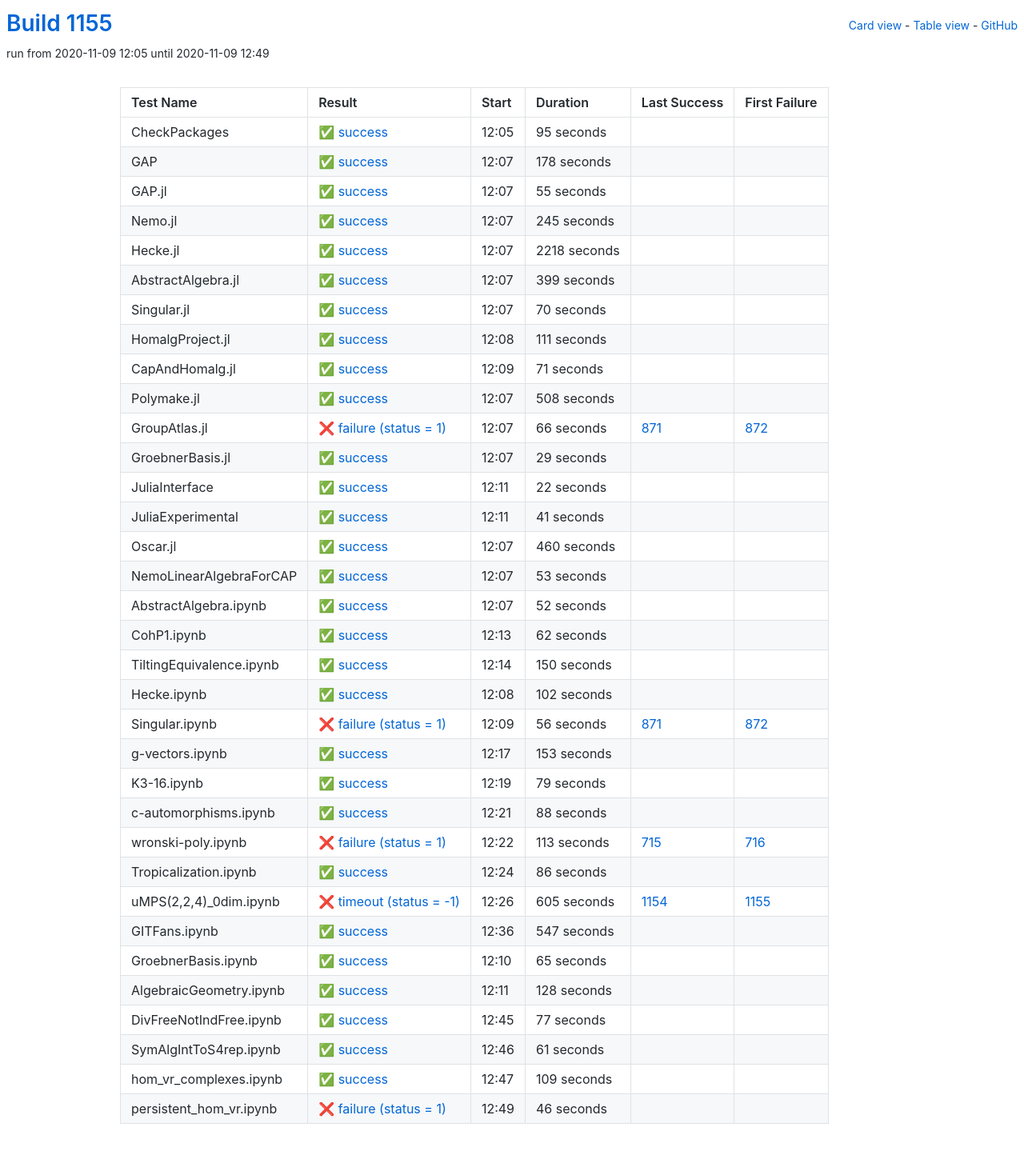
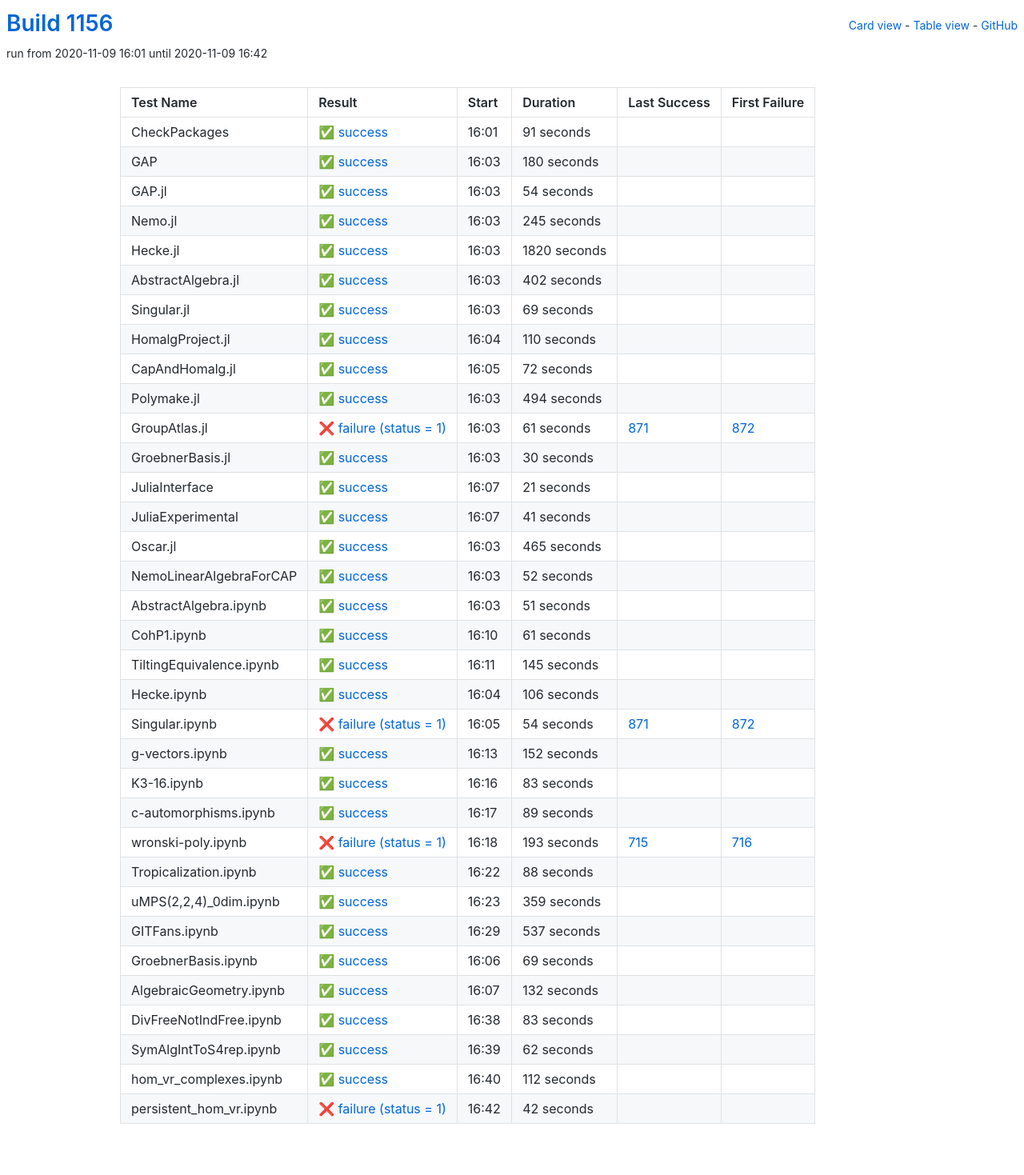
Before and after one commit to oscar-system/oscar-ci-status-stable, a Jekyll site: the page built from table.html, in a window 1280 px wide. Shown: the whole page at 80% size. Built offline with Jekyll 4.4.1, drawn with Linux system fonts in a browser that asks for light colours.

Commit message:
Build #1156

```diff
--- a/_data/ci.yml
+++ b/_data/ci.yml
@@ -1,6 +1,6 @@
 ---
-build: 1155
-build_url: https://oscarci.mathematik.uni-kl.de/job/oscar-stable/1155/
+build: 1156
+build_url: https://oscarci.mathematik.uni-kl.de/job/oscar-stable/1156/
 job: oscar-stable
 organization: oscar-system
 repo: oscar-ci-status-stable
@@ -8,44 +8,44 @@ repourl: https://github.com/oscar-system/oscar-ci-status-stable
 tests:
 - name: CheckPackages
   id: checkpackages
-  log: https://oscarci.mathematik.uni-kl.de/job/oscar-stable/1155/artifact/logs/build-1155/CheckPackages.log
-  start: 2020-11-09 12:05
+  log: https://oscarci.mathematik.uni-kl.de/job/oscar-stable/1156/artifact/logs/build-1156/CheckPackages.log
+  start: 2020-11-09 16:01
   success: true
   exitcode: 0
   status: success
-  duration: 95
+  duration: 91
   last_success: false
   last_success_url:
   first_failure: false
   first_failure_url:
 - name: GAP
   id: gap
-  log: https://oscarci.mathematik.uni-kl.de/job/oscar-stable/1155/artifact/logs/build-1155/GAP.log
-  start: 2020-11-09 12:07
+  log: https://oscarci.mathematik.uni-kl.de/job/oscar-stable/1156/artifact/logs/build-1156/GAP.log
+  start: 2020-11-09 16:03
   success: true
   exitcode: 0
   status: success
-  duration: 178
+  duration: 180
   last_success: false
   last_success_url:
   first_failure: false
   first_failure_url:
 - name: GAP.jl
   id: gap-jl
-  log: https://oscarci.mathematik.uni-kl.de/job/oscar-stable/1155/artifact/logs/build-1155/GAP.jl.log
-  start: 2020-11-09 12:07
+  log: https://oscarci.mathematik.uni-kl.de/job/oscar-stable/1156/artifact/logs/build-1156/GAP.jl.log
+  start: 2020-11-09 16:03
   success: true
   exitcode: 0
   status: success
-  duration: 55
+  duration: 54
   last_success: false
   last_success_url:
   first_failure: false
   first_failure_url:
 - name: Nemo.jl
   id: nemo-jl
-  log: https://oscarci.mathematik.uni-kl.de/job/oscar-stable/1155/artifact/logs/build-1155/Nemo.jl.log
-  start: 2020-11-09 12:07
+  log: https://oscarci.mathematik.uni-kl.de/job/oscar-stable/1156/artifact/logs/build-1156/Nemo.jl.log
+  start: 2020-11-09 16:03
   success: true
   exitcode: 0
   status: success
@@ -56,116 +56,116 @@ tests:
   first_failure_url:
 - name: Hecke.jl
   id: hecke-jl
-  log: https://oscarci.mathematik.uni-kl.de/job/oscar-stable/1155/artifact/logs/build-1155/Hecke.jl.log
-  start: 2020-11-09 12:07
+  log: https://oscarci.mathematik.uni-kl.de/job/oscar-stable/1156/artifact/logs/build-1156/Hecke.jl.log
+  start: 2020-11-09 16:03
   success: true
   exitcode: 0
   status: success
-  duration: 2218
+  duration: 1820
   last_success: false
   last_success_url:
   first_failure: false
   first_failure_url:
 - name: AbstractAlgebra.jl
   id: abstractalgebra-jl
-  log: https://oscarci.mathematik.uni-kl.de/job/oscar-stable/1155/artifact/logs/build-1155/AbstractAlgebra.jl.log
-  start: 2020-11-09 12:07
+  log: https://oscarci.mathematik.uni-kl.de/job/oscar-stable/1156/artifact/logs/build-1156/AbstractAlgebra.jl.log
+  start: 2020-11-09 16:03
   success: true
   exitcode: 0
   status: success
-  duration: 399
+  duration: 402
   last_success: false
   last_success_url:
   first_failure: false
   first_failure_url:
 - name: Singular.jl
   id: singular-jl
-  log: https://oscarci.mathematik.uni-kl.de/job/oscar-stable/1155/artifact/logs/build-1155/Singular.jl.log
-  start: 2020-11-09 12:07
+  log: https://oscarci.mathematik.uni-kl.de/job/oscar-stable/1156/artifact/logs/build-1156/Singular.jl.log
+  start: 2020-11-09 16:03
   success: true
   exitcode: 0
   status: success
-  duration: 70
+  duration: 69
   last_success: false
   last_success_url:
   first_failure: false
   first_failure_url:
 - name: HomalgProject.jl
   id: homalgproject-jl
-  log: https://oscarci.mathematik.uni-kl.de/job/oscar-stable/1155/artifact/logs/build-1155/HomalgProject.jl.log
-  start: 2020-11-09 12:08
+  log: https://oscarci.mathematik.uni-kl.de/job/oscar-stable/1156/artifact/logs/build-1156/HomalgProject.jl.log
+  start: 2020-11-09 16:04
   success: true
   exitcode: 0
   status: success
-  duration: 111
+  duration: 110
   last_success: false
   last_success_url:
   first_failure: false
   first_failure_url:
 - name: CapAndHomalg.jl
   id: capandhomalg-jl
-  log: https://oscarci.mathematik.uni-kl.de/job/oscar-stable/1155/artifact/logs/build-1155/CapAndHomalg.jl.log
-  start: 2020-11-09 12:09
+  log: https://oscarci.mathematik.uni-kl.de/job/oscar-stable/1156/artifact/logs/build-1156/CapAndHomalg.jl.log
+  start: 2020-11-09 16:05
   success: true
   exitcode: 0
   status: success
-  duration: 71
+  duration: 72
   last_success: false
   last_success_url:
   first_failure: false
   first_failure_url:
 - name: Polymake.jl
   id: polymake-jl
-  log: https://oscarci.mathematik.uni-kl.de/job/oscar-stable/1155/artifact/logs/build-1155/Polymake.jl.log
-  start: 2020-11-09 12:07
+  log: https://oscarci.mathematik.uni-kl.de/job/oscar-stable/1156/artifact/logs/build-1156/Polymake.jl.log
+  start: 2020-11-09 16:03
   success: true
   exitcode: 0
   status: success
-  duration: 508
+  duration: 494
   last_success: false
   last_success_url:
   first_failure: false
   first_failure_url:
 - name: GroupAtlas.jl
   id: groupatlas-jl
-  log: https://oscarci.mathematik.uni-kl.de/job/oscar-stable/1155/artifact/logs/build-1155/GroupAtlas.jl.log
-  start: 2020-11-09 12:07
+  log: https://oscarci.mathematik.uni-kl.de/job/oscar-stable/1156/artifact/logs/build-1156/GroupAtlas.jl.log
+  start: 2020-11-09 16:03
   success: false
   exitcode: 1
   status: failure
-  duration: 66
+  duration: 61
   last_success: 871
   last_success_url: https://oscarci.mathematik.uni-kl.de/job/oscar-stable/871/
   first_failure: 872
   first_failure_url: https://oscarci.mathematik.uni-kl.de/job/oscar-stable/872/
 - name: GroebnerBasis.jl
   id: groebnerbasis-jl
-  log: https://oscarci.mathematik.uni-kl.de/job/oscar-stable/1155/artifact/logs/build-1155/GroebnerBasis.jl.log
-  start: 2020-11-09 12:07
+  log: https://oscarci.mathematik.uni-kl.de/job/oscar-stable/1156/artifact/logs/build-1156/GroebnerBasis.jl.log
+  start: 2020-11-09 16:03
   success: true
   exitcode: 0
   status: success
-  duration: 29
+  duration: 30
   last_success: false
   last_success_url:
   first_failure: false
   first_failure_url:
 - name: JuliaInterface
   id: juliainterface
-  log: https://oscarci.mathematik.uni-kl.de/job/oscar-stable/1155/artifact/logs/build-1155/JuliaInterface.log
-  start: 2020-11-09 12:11
+  log: https://oscarci.mathematik.uni-kl.de/job/oscar-stable/1156/artifact/logs/build-1156/JuliaInterface.log
+  start: 2020-11-09 16:07
   success: true
   exitcode: 0
   status: success
-  duration: 22
+  duration: 21
   last_success: false
   last_success_url:
   first_failure: false
   first_failure_url:
 - name: JuliaExperimental
   id: juliaexperimental
-  log: https://oscarci.mathematik.uni-kl.de/job/oscar-stable/1155/artifact/logs/build-1155/JuliaExperimental.log
-  start: 2020-11-09 12:11
+  log: https://oscarci.mathematik.uni-kl.de/job/oscar-stable/1156/artifact/logs/build-1156/JuliaExperimental.log
+  start: 2020-11-09 16:07
   success: true
   exitcode: 0
   status: success
@@ -176,32 +176,20 @@ tests:
   first_failure_url:
 - name: Oscar.jl
   id: oscar-jl
-  log: https://oscarci.mathematik.uni-kl.de/job/oscar-stable/1155/artifact/logs/build-1155/Oscar.jl.log
-  start: 2020-11-09 12:07
+  log: https://oscarci.mathematik.uni-kl.de/job/oscar-stable/1156/artifact/logs/build-1156/Oscar.jl.log
+  start: 2020-11-09 16:03
   success: true
   exitcode: 0
   status: success
-  duration: 460
+  duration: 465
   last_success: false
   last_success_url:
   first_failure: false
   first_failure_url:
 - name: NemoLinearAlgebraForCAP
   id: nemolinearalgebraforcap
-  log: https://oscarci.mathematik.uni-kl.de/job/oscar-stable/1155/artifact/logs/build-1155/NemoLinearAlgebraForCAP.log
-  start: 2020-11-09 12:07
-  success: true
-  exitcode: 0
-  status: success
-  duration: 53
-  last_success: false
-  last_success_url:
-  first_failure: false
-  first_failure_url:
-- name: AbstractAlgebra.ipynb
-  id: abstractalgebra-ipynb
-  log: https://oscarci.mathematik.uni-kl.de/job/oscar-stable/1155/artifact/logs/build-1155/AbstractAlgebra.ipynb.log
-  start: 2020-11-09 12:07
+  log: https://oscarci.mathematik.uni-kl.de/job/oscar-stable/1156/artifact/logs/build-1156/NemoLinearAlgebraForCAP.log
+  start: 2020-11-09 16:03
   success: true
   exitcode: 0
   status: success
@@ -210,10 +198,190 @@ tests:
   last_success_url:
   first_failure: false
   first_failure_url:
+- name: AbstractAlgebra.ipynb
+  id: abstractalgebra-ipynb
+  log: https://oscarci.mathematik.uni-kl.de/job/oscar-stable/1156/artifact/logs/build-1156/AbstractAlgebra.ipynb.log
+  start: 2020-11-09 16:03
+  success: true
+  exitcode: 0
+  status: success
+  duration: 51
+  last_success: false
+  last_success_url:
+  first_failure: false
+  first_failure_url:
 - name: CohP1.ipynb
   id: cohp1-ipynb
-  log: https://oscarci.mathematik.uni-kl.de/job/oscar-stable/1155/artifact/logs/build-1155/CohP1.ipynb.log
-  start: 2020-11-09 12:13
+  log: https://oscarci.mathematik.uni-kl.de/job/oscar-stable/1156/artifact/logs/build-1156/CohP1.ipynb.log
+  start: 2020-11-09 16:10
+  success: true
+  exitcode: 0
+  status: success
+  duration: 61
+  last_success: false
+  last_success_url:
+  first_failure: false
+  first_failure_url:
+- name: TiltingEquivalence.ipynb
+  id: tiltingequivalence-ipynb
+  log: https://oscarci.mathematik.uni-kl.de/job/oscar-stable/1156/artifact/logs/build-1156/TiltingEquivalence.ipynb.log
+  start: 2020-11-09 16:11
+  success: true
+  exitcode: 0
+  status: success
+  duration: 145
+  last_success: false
+  last_success_url:
+  first_failure: false
+  first_failure_url:
+- name: Hecke.ipynb
+  id: hecke-ipynb
+  log: https://oscarci.mathematik.uni-kl.de/job/oscar-stable/1156/artifact/logs/build-1156/Hecke.ipynb.log
+  start: 2020-11-09 16:04
+  success: true
+  exitcode: 0
+  status: success
+  duration: 106
+  last_success: false
+  last_success_url:
+  first_failure: false
+  first_failure_url:
+- name: Singular.ipynb
+  id: singular-ipynb
+  log: https://oscarci.mathematik.uni-kl.de/job/oscar-stable/1156/artifact/logs/build-1156/Singular.ipynb.log
+  start: 2020-11-09 16:05
+  success: false
+  exitcode: 1
+  status: failure
+  duration: 54
+  last_success: 871
+  last_success_url: https://oscarci.mathematik.uni-kl.de/job/oscar-stable/871/
+  first_failure: 872
+  first_failure_url: https://oscarci.mathematik.uni-kl.de/job/oscar-stable/872/
+- name: g-vectors.ipynb
+  id: g-vectors-ipynb
+  log: https://oscarci.mathematik.uni-kl.de/job/oscar-stable/1156/artifact/logs/build-1156/g-vectors.ipynb.log
+  start: 2020-11-09 16:13
+  success: true
+  exitcode: 0
+  status: success
+  duration: 152
+  last_success: false
+  last_success_url:
+  first_failure: false
+  first_failure_url:
+- name: K3-16.ipynb
+  id: k3-16-ipynb
+  log: https://oscarci.mathematik.uni-kl.de/job/oscar-stable/1156/artifact/logs/build-1156/K3-16.ipynb.log
+  start: 2020-11-09 16:16
+  success: true
+  exitcode: 0
+  status: success
+  duration: 83
+  last_success: false
+  last_success_url:
+  first_failure: false
+  first_failure_url:
+- name: c-automorphisms.ipynb
+  id: c-automorphisms-ipynb
+  log: https://oscarci.mathematik.uni-kl.de/job/oscar-stable/1156/artifact/logs/build-1156/c-automorphisms.ipynb.log
+  start: 2020-11-09 16:17
+  success: true
+  exitcode: 0
+  status: success
+  duration: 89
+  last_success: false
+  last_success_url:
+  first_failure: false
+  first_failure_url:
+- name: wronski-poly.ipynb
+  id: wronski-poly-ipynb
+  log: https://oscarci.mathematik.uni-kl.de/job/oscar-stable/1156/artifact/logs/build-1156/wronski-poly.ipynb.log
+  start: 2020-11-09 16:18
+  success: false
+  exitcode: 1
+  status: failure
+  duration: 193
+  last_success: 715
+  last_success_url: https://oscarci.mathematik.uni-kl.de/job/oscar-stable/715/
+  first_failure: 716
+  first_failure_url: https://oscarci.mathematik.uni-kl.de/job/oscar-stable/716/
+- name: Tropicalization.ipynb
+  id: tropicalization-ipynb
+  log: https://oscarci.mathematik.uni-kl.de/job/oscar-stable/1156/artifact/logs/build-1156/Tropicalization.ipynb.log
+  start: 2020-11-09 16:22
+  success: true
+  exitcode: 0
+  status: success
+  duration: 88
+  last_success: false
+  last_success_url:
+  first_failure: false
+  first_failure_url:
+- name: uMPS(2,2,4)_0dim.ipynb
+  id: umps-2-2-4-0dim-ipynb
+  log: https://oscarci.mathematik.uni-kl.de/job/oscar-stable/1156/artifact/logs/build-1156/uMPS-2-2-4-_0dim.ipynb.log
+  start: 2020-11-09 16:23
+  success: true
+  exitcode: 0
+  status: success
+  duration: 359
+  last_success: false
+  last_success_url:
+  first_failure: false
+  first_failure_url:
+- name: GITFans.ipynb
+  id: gitfans-ipynb
+  log: https://oscarci.mathematik.uni-kl.de/job/oscar-stable/1156/artifact/logs/build-1156/GITFans.ipynb.log
+  start: 2020-11-09 16:29
+  success: true
+  exitcode: 0
+  status: success
+  duration: 537
+  last_success: false
+  last_success_url:
+  first_failure: false
+  first_failure_url:
+- name: GroebnerBasis.ipynb
+  id: groebnerbasis-ipynb
+  log: https://oscarci.mathematik.uni-kl.de/job/oscar-stable/1156/artifact/logs/build-1156/GroebnerBasis.ipynb.log
+  start: 2020-11-09 16:06
+  success: true
+  exitcode: 0
+  status: success
+  duration: 69
+  last_success: false
+  last_success_url:
+  first_failure: false
+  first_failure_url:
+- name: AlgebraicGeometry.ipynb
+  id: algebraicgeometry-ipynb
+  log: https://oscarci.mathematik.uni-kl.de/job/oscar-stable/1156/artifact/logs/build-1156/AlgebraicGeometry.ipynb.log
+  start: 2020-11-09 16:07
+  success: true
+  exitcode: 0
+  status: success
+  duration: 132
+  last_success: false
+  last_success_url:
+  first_failure: false
+  first_failure_url:
+- name: DivFreeNotIndFree.ipynb
+  id: divfreenotindfree-ipynb
+  log: https://oscarci.mathematik.uni-kl.de/job/oscar-stable/1156/artifact/logs/build-1156/DivFreeNotIndFree.ipynb.log
+  start: 2020-11-09 16:38
+  success: true
+  exitcode: 0
+  status: success
+  duration: 83
+  last_success: false
+  last_success_url:
+  first_failure: false
+  first_failure_url:
+- name: SymAlgIntToS4rep.ipynb
+  id: symalginttos4rep-ipynb
+  log: https://oscarci.mathematik.uni-kl.de/job/oscar-stable/1156/artifact/logs/build-1156/SymAlgIntToS4rep.ipynb.log
+  start: 2020-11-09 16:39
   success: true
   exitcode: 0
   status: success
@@ -222,194 +390,26 @@ tests:
   last_success_url:
   first_failure: false
   first_failure_url:
-- name: TiltingEquivalence.ipynb
-  id: tiltingequivalence-ipynb
-  log: https://oscarci.mathematik.uni-kl.de/job/oscar-stable/1155/artifact/logs/build-1155/TiltingEquivalence.ipynb.log
-  start: 2020-11-09 12:14
+- name: hom_vr_complexes.ipynb
+  id: hom-vr-complexes-ipynb
+  log: https://oscarci.mathematik.uni-kl.de/job/oscar-stable/1156/artifact/logs/build-1156/hom_vr_complexes.ipynb.log
+  start: 2020-11-09 16:40
   success: true
   exitcode: 0
   status: success
-  duration: 150
-  last_success: false
-  last_success_url:
-  first_failure: false
-  first_failure_url:
-- name: Hecke.ipynb
-  id: hecke-ipynb
-  log: https://oscarci.mathematik.uni-kl.de/job/oscar-stable/1155/artifact/logs/build-1155/Hecke.ipynb.log
-  start: 2020-11-09 12:08
-  success: true
-  exitcode: 0
-  status: success
-  duration: 102
-  last_success: false
-  last_success_url:
-  first_failure: false
-  first_failure_url:
-- name: Singular.ipynb
-  id: singular-ipynb
-  log: https://oscarci.mathematik.uni-kl.de/job/oscar-stable/1155/artifact/logs/build-1155/Singular.ipynb.log
-  start: 2020-11-09 12:09
-  success: false
-  exitcode: 1
-  status: failure
-  duration: 56
-  last_success: 871
-  last_success_url: https://oscarci.mathematik.uni-kl.de/job/oscar-stable/871/
-  first_failure: 872
-  first_failure_url: https://oscarci.mathematik.uni-kl.de/job/oscar-stable/872/
-- name: g-vectors.ipynb
-  id: g-vectors-ipynb
-  log: https://oscarci.mathematik.uni-kl.de/job/oscar-stable/1155/artifact/logs/build-1155/g-vectors.ipynb.log
-  start: 2020-11-09 12:17
-  success: true
-  exitcode: 0
-  status: success
-  duration: 153
-  last_success: false
-  last_success_url:
-  first_failure: false
-  first_failure_url:
-- name: K3-16.ipynb
-  id: k3-16-ipynb
-  log: https://oscarci.mathematik.uni-kl.de/job/oscar-stable/1155/artifact/logs/build-1155/K3-16.ipynb.log
-  start: 2020-11-09 12:19
-  success: true
-  exitcode: 0
-  status: success
-  duration: 79
-  last_success: false
-  last_success_url:
-  first_failure: false
-  first_failure_url:
-- name: c-automorphisms.ipynb
-  id: c-automorphisms-ipynb
-  log: https://oscarci.mathematik.uni-kl.de/job/oscar-stable/1155/artifact/logs/build-1155/c-automorphisms.ipynb.log
-  start: 2020-11-09 12:21
-  success: true
-  exitcode: 0
-  status: success
-  duration: 88
-  last_success: false
-  last_success_url:
-  first_failure: false
-  first_failure_url:
-- name: wronski-poly.ipynb
-  id: wronski-poly-ipynb
-  log: https://oscarci.mathematik.uni-kl.de/job/oscar-stable/1155/artifact/logs/build-1155/wronski-poly.ipynb.log
-  start: 2020-11-09 12:22
-  success: false
-  exitcode: 1
-  status: failure
-  duration: 113
-  last_success: 715
-  last_success_url: https://oscarci.mathematik.uni-kl.de/job/oscar-stable/715/
-  first_failure: 716
-  first_failure_url: https://oscarci.mathematik.uni-kl.de/job/oscar-stable/716/
-- name: Tropicalization.ipynb
-  id: tropicalization-ipynb
-  log: https://oscarci.mathematik.uni-kl.de/job/oscar-stable/1155/artifact/logs/build-1155/Tropicalization.ipynb.log
-  start: 2020-11-09 12:24
-  success: true
-  exitcode: 0
-  status: success
-  duration: 86
-  last_success: false
-  last_success_url:
-  first_failure: false
-  first_failure_url:
-- name: uMPS(2,2,4)_0dim.ipynb
-  id: umps-2-2-4-0dim-ipynb
-  log: https://oscarci.mathematik.uni-kl.de/job/oscar-stable/1155/artifact/logs/build-1155/uMPS-2-2-4-_0dim.ipynb.log
-  start: 2020-11-09 12:26
-  success: false
-  exitcode: -1
-  status: timeout
-  duration: 605
-  last_success: 1154
-  last_success_url: https://oscarci.mathematik.uni-kl.de/job/oscar-stable/1154/
-  first_failure: 1155
-  first_failure_url: https://oscarci.mathematik.uni-kl.de/job/oscar-stable/1155/
-- name: GITFans.ipynb
-  id: gitfans-ipynb
-  log: https://oscarci.mathematik.uni-kl.de/job/oscar-stable/1155/artifact/logs/build-1155/GITFans.ipynb.log
-  start: 2020-11-09 12:36
-  success: true
-  exitcode: 0
-  status: success
-  duration: 547
-  last_success: false
-  last_success_url:
-  first_failure: false
-  first_failure_url:
-- name: GroebnerBasis.ipynb
-  id: groebnerbasis-ipynb
-  log: https://oscarci.mathematik.uni-kl.de/job/oscar-stable/1155/artifact/logs/build-1155/GroebnerBasis.ipynb.log
-  start: 2020-11-09 12:10
-  success: true
-  exitcode: 0
-  status: success
-  duration: 65
-  last_success: false
-  last_success_url:
-  first_failure: false
-  first_failure_url:
-- name: AlgebraicGeometry.ipynb
-  id: algebraicgeometry-ipynb
-  log: https://oscarci.mathematik.uni-kl.de/job/oscar-stable/1155/artifact/logs/build-1155/AlgebraicGeometry.ipynb.log
-  start: 2020-11-09 12:11
-  success: true
-  exitcode: 0
-  status: success
-  duration: 128
-  last_success: false
-  last_success_url:
-  first_failure: false
-  first_failure_url:
-- name: DivFreeNotIndFree.ipynb
-  id: divfreenotindfree-ipynb
-  log: https://oscarci.mathematik.uni-kl.de/job/oscar-stable/1155/artifact/logs/build-1155/DivFreeNotIndFree.ipynb.log
-  start: 2020-11-09 12:45
-  success: true
-  exitcode: 0
-  status: success
-  duration: 77
-  last_success: false
-  last_success_url:
-  first_failure: false
-  first_failure_url:
-- name: SymAlgIntToS4rep.ipynb
-  id: symalginttos4rep-ipynb
-  log: https://oscarci.mathematik.uni-kl.de/job/oscar-stable/1155/artifact/logs/build-1155/SymAlgIntToS4rep.ipynb.log
-  start: 2020-11-09 12:46
-  success: true
-  exitcode: 0
-  status: success
-  duration: 61
-  last_success: false
-  last_success_url:
-  first_failure: false
-  first_failure_url:
-- name: hom_vr_complexes.ipynb
-  id: hom-vr-complexes-ipynb
-  log: https://oscarci.mathematik.uni-kl.de/job/oscar-stable/1155/artifact/logs/build-1155/hom_vr_complexes.ipynb.log
-  start: 2020-11-09 12:47
-  success: true
-  exitcode: 0
-  status: success
-  duration: 109
+  duration: 112
   last_success: false
   last_success_url:
   first_failure: false
   first_failure_url:
 - name: persistent_hom_vr.ipynb
   id: persistent-hom-vr-ipynb
-  log: https://oscarci.mathematik.uni-kl.de/job/oscar-stable/1155/artifact/logs/build-1155/persistent_hom_vr.ipynb.log
-  start: 2020-11-09 12:49
+  log: https://oscarci.mathematik.uni-kl.de/job/oscar-stable/1156/artifact/logs/build-1156/persistent_hom_vr.ipynb.log
+  start: 2020-11-09 16:42
   success: false
   exitcode: 1
   status: failure
-  duration: 46
+  duration: 42
   last_success: false
   last_success_url:
   first_failure: false
```
Also changed, not shown: README.md.
